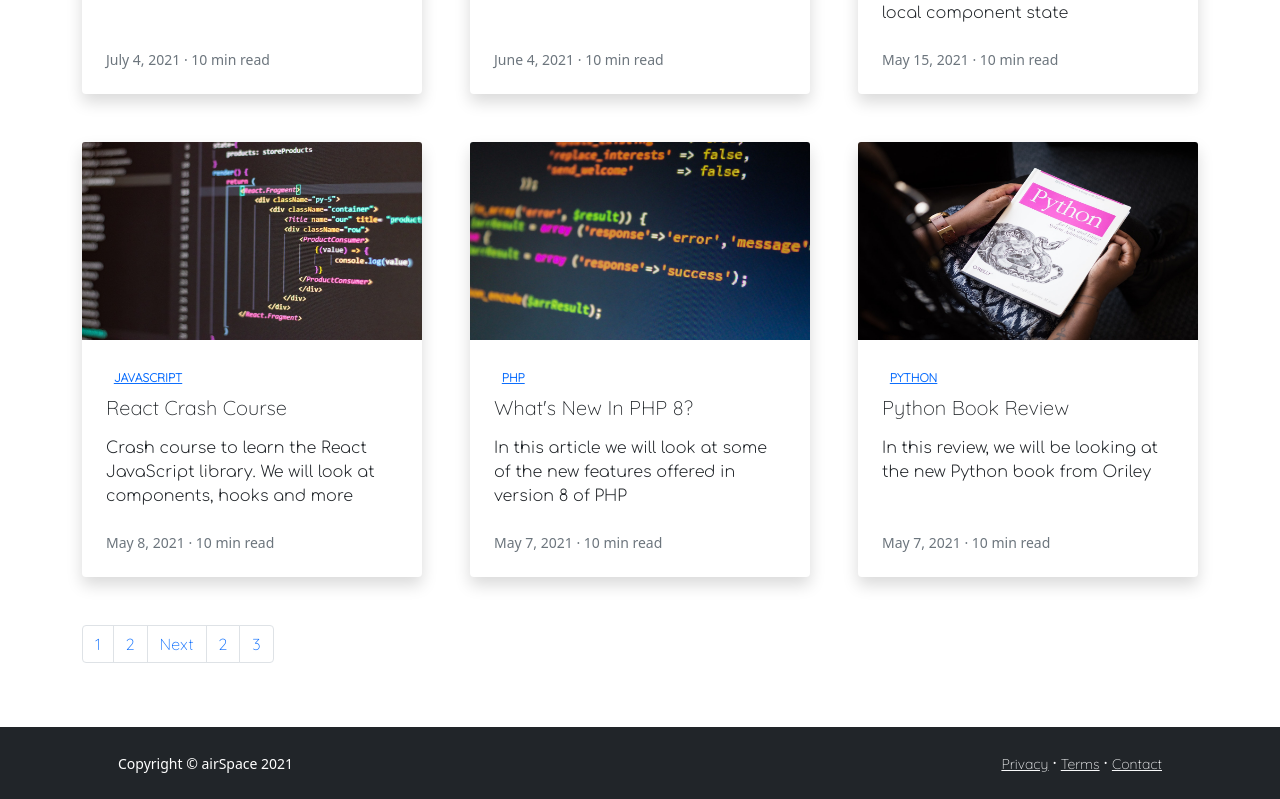
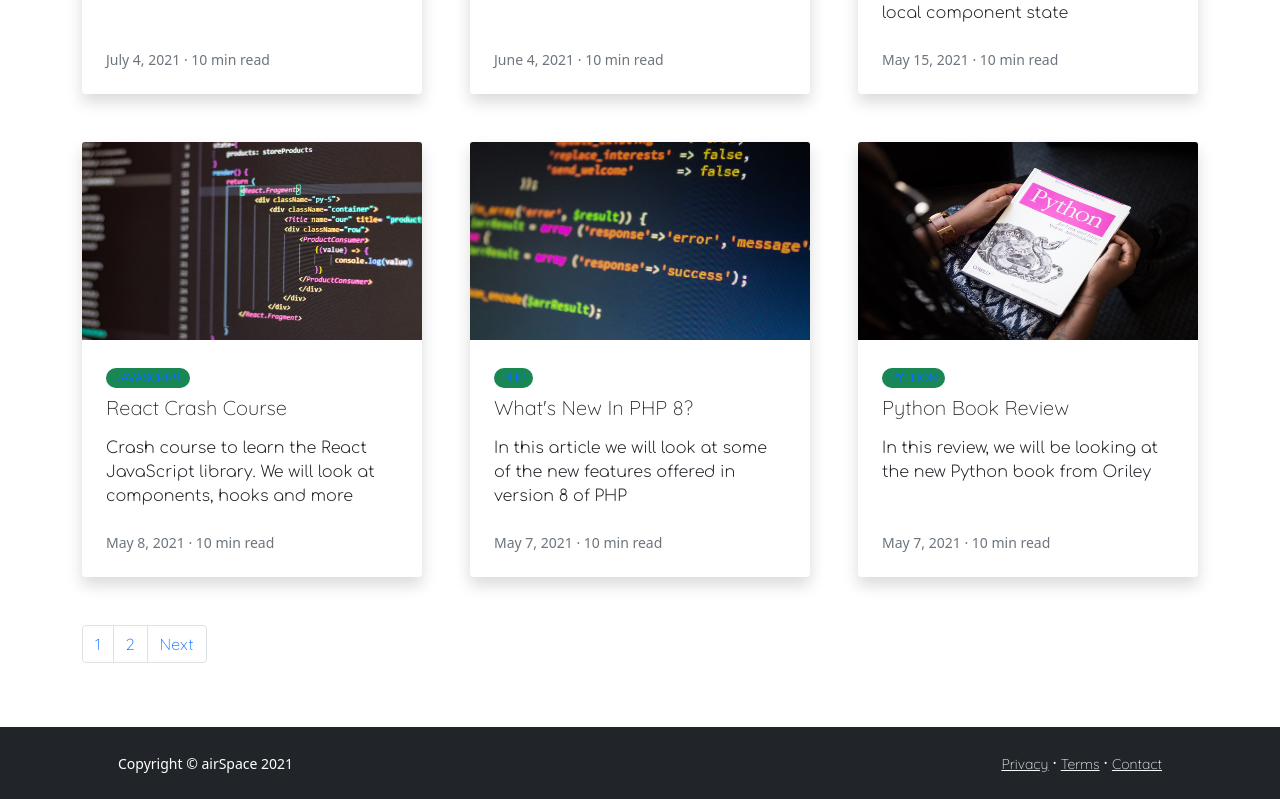
Before and after one commit to ChrisAchinga/jamila, a Next.js app: page /read/page/1 in a window 1280 px wide. Shown: the part 559-1358 px from the top of the page. Built offline with nearby package versions, Linux system fonts and the light colour scheme.

Commit message:
category link

```diff
--- a/components/global/CategoryLabel.js
+++ b/components/global/CategoryLabel.js
@@ -1,18 +1,8 @@
 import Link from 'next/link'
 
 const CategoryLabel = ({ children }) => {
-  const colorKey = {
-    Airline: 'primary',
-    Aircraft: 'success',
-    Airbus: 'warning',
-    Boeing: 'secondary',
-    General: 'danger',
-  }
-
   return (
-    <div
-      className={`badge bg-${colorKey[children]} bg-gradient rounded-pill mb-2 text-uppercase`}
-    >
+    <div className='badge bg-success text-light rounded-pill mb-2 text-uppercase'>
       <Link href={`/read/category/${children.toLowerCase()}`}>{children}</Link>
     </div>
   )
--- a/components/global/Pagination.js
+++ b/components/global/Pagination.js
@@ -38,16 +38,7 @@ const Pagination = ({ currentPage, numPages }) => {
               </li>
             </Link>
           )}
-          <li className='page-item'>
-            <a className='page-link' href='#'>
-              2
-            </a>
-          </li>
-          <li className='page-item'>
-            <a className='page-link' href='#'>
-              3
-            </a>
-          </li>
+
         </ul>
       </nav>
     </div>
--- a/components/read/Article.js
+++ b/components/read/Article.js
@@ -2,10 +2,10 @@ import ArticleHead from './ArticleHead'
 import PreviewImage from './PreviewImage'
 import ArticleBody from './ArticleBody'
 
-const Article = ({ title, date, image, content }) => {
+const Article = ({ title, date, image, content, category }) => {
   return (
     <div className='col-lg-9'>
-      <ArticleHead title={title} date={date} />
+      <ArticleHead title={title} date={date} category={category} />
       <PreviewImage image={image} />
       <ArticleBody content={content} />
     </div>
--- a/package.json
+++ b/package.json
@@ -11,6 +11,7 @@
   "dependencies": {
     "autoprefixer": "^10.2.6",
     "bootstrap": "^5.0.2",
+    "bootstrap-icons": "^1.5.0",
     "gray-matter": "^4.0.3",
     "marked": "^2.1.3",
     "next": "11.0.1",
```
Also changed, not shown: components/read/ArticleHead.js (+8 -4 lines), pages/read/[slug].js (+5 -5 lines), 1 other file (tests, documents, lock files or other folders).
